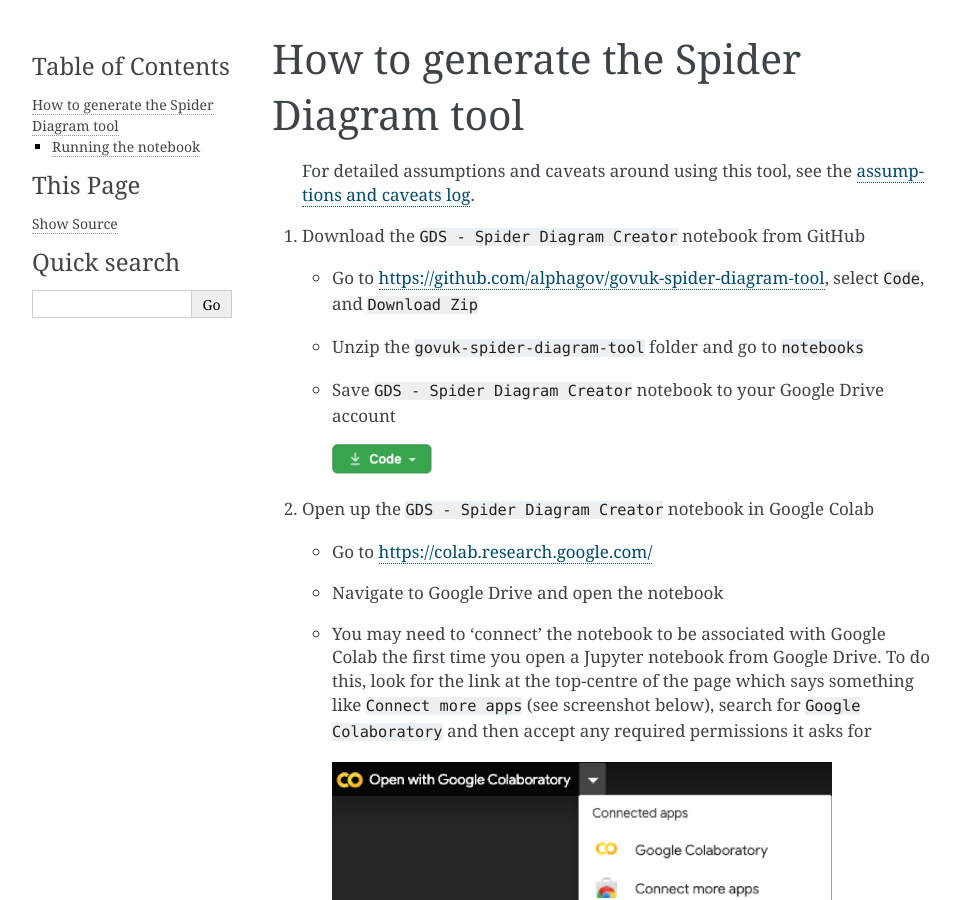
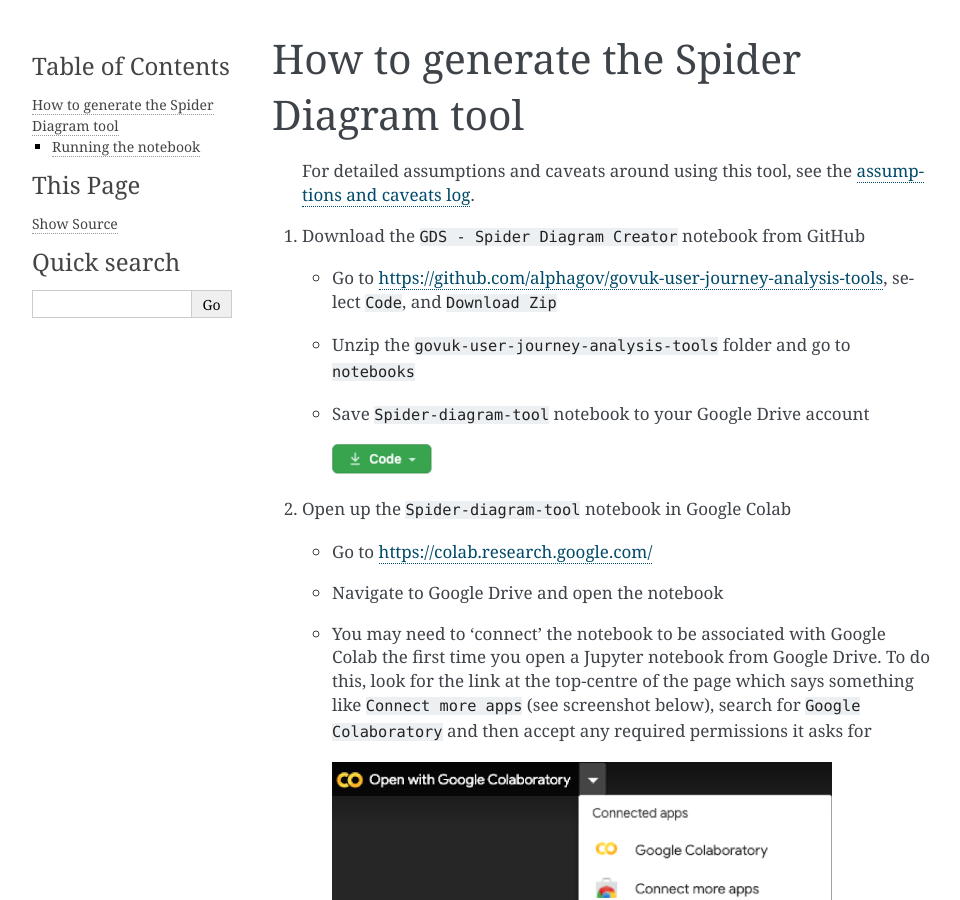
Before and after one commit to alphagov/govuk-user-journey-analysis-tools, a Sphinx documentation site: the page built from docs/user_guide/user-guide-spider-diagram-tool.md, in a window 1280 px wide and 900 px high. Shown: the whole window, without its empty margins (148-1108 px from the left). Built offline with Sphinx 7.4.7, drawn with Linux system fonts in a browser that asks for light colours; pages that are not in the unit, such as notebooks, are missing from menus.

```diff
--- a/docs/user_guide/user-guide-spider-diagram-tool.md
+++ b/docs/user_guide/user-guide-spider-diagram-tool.md
@@ -3,13 +3,13 @@
 > For detailed assumptions and caveats around using this tool, see the [assumptions and caveats log][assumptions].
 
 1. Download the `GDS - Spider Diagram Creator` notebook from GitHub
-   - Go to [https://github.com/alphagov/govuk-spider-diagram-tool][repository], select `Code`, and `Download Zip`
-   - Unzip the `govuk-spider-diagram-tool` folder and go to `notebooks`
-   - Save `GDS - Spider Diagram Creator` notebook to your Google Drive account
+   - Go to [https://github.com/alphagov/govuk-user-journey-analysis-tools][repository], select `Code`, and `Download Zip`
+   - Unzip the `govuk-user-journey-analysis-tools` folder and go to `notebooks`
+   - Save `Spider-diagram-tool` notebook to your Google Drive account
 
      ![GitHub code button](images/github-code-button.png)
 
-2. Open up the `GDS - Spider Diagram Creator` notebook in Google Colab
+2. Open up the `Spider-diagram-tool` notebook in Google Colab
    - Go to <https://colab.research.google.com/>
    - Navigate to Google Drive and open the notebook
    - You may need to 'connect' the notebook to be associated with Google Colab the first time you open a Jupyter
@@ -98,4 +98,4 @@
      ![Download multiple files option](images/download-multiple-files.png)
 
 [assumptions]: ../aqa/assumptions-caveats-spider-diagram-tool.md
-[repository]: https://github.com/alphagov/govuk-spider-diagram-tool
+[repository]: https://github.com/alphagov/govuk-user-journey-analysis-tools
```
